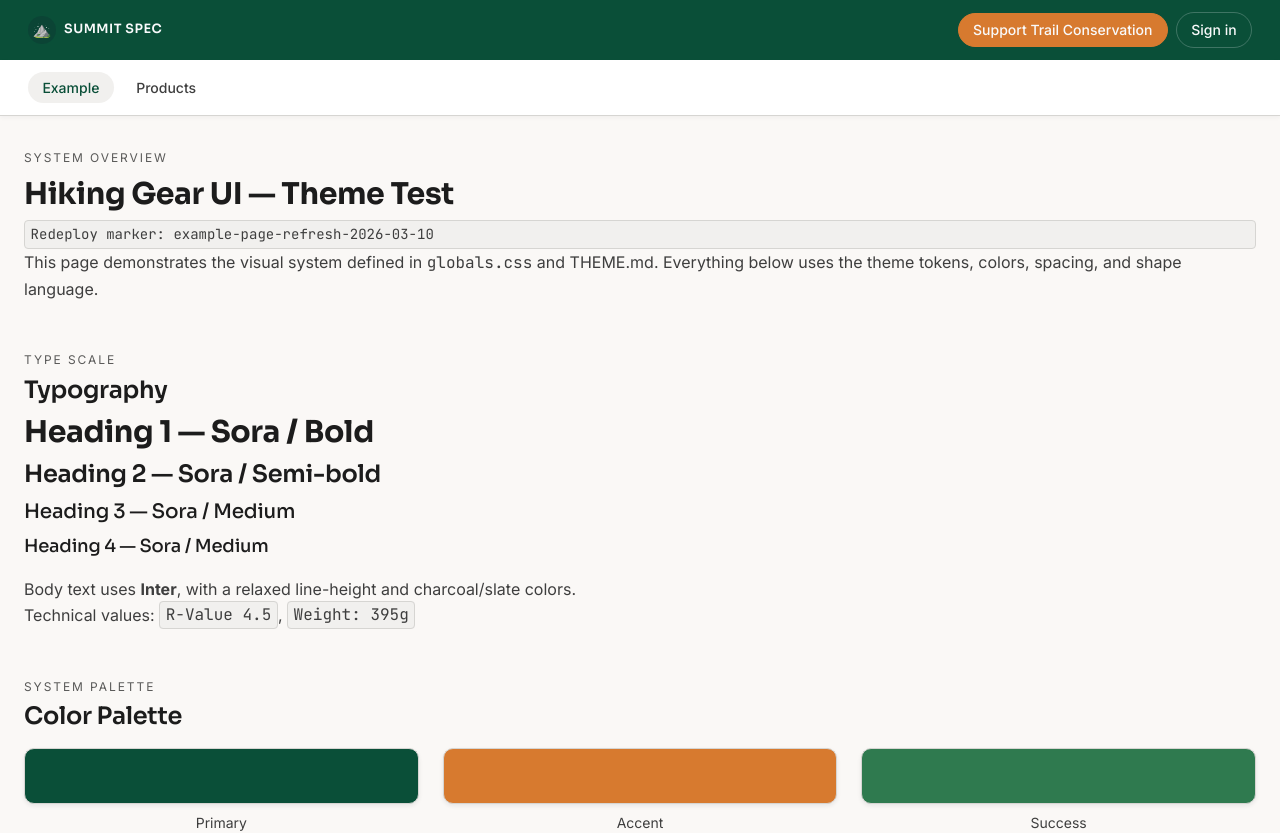
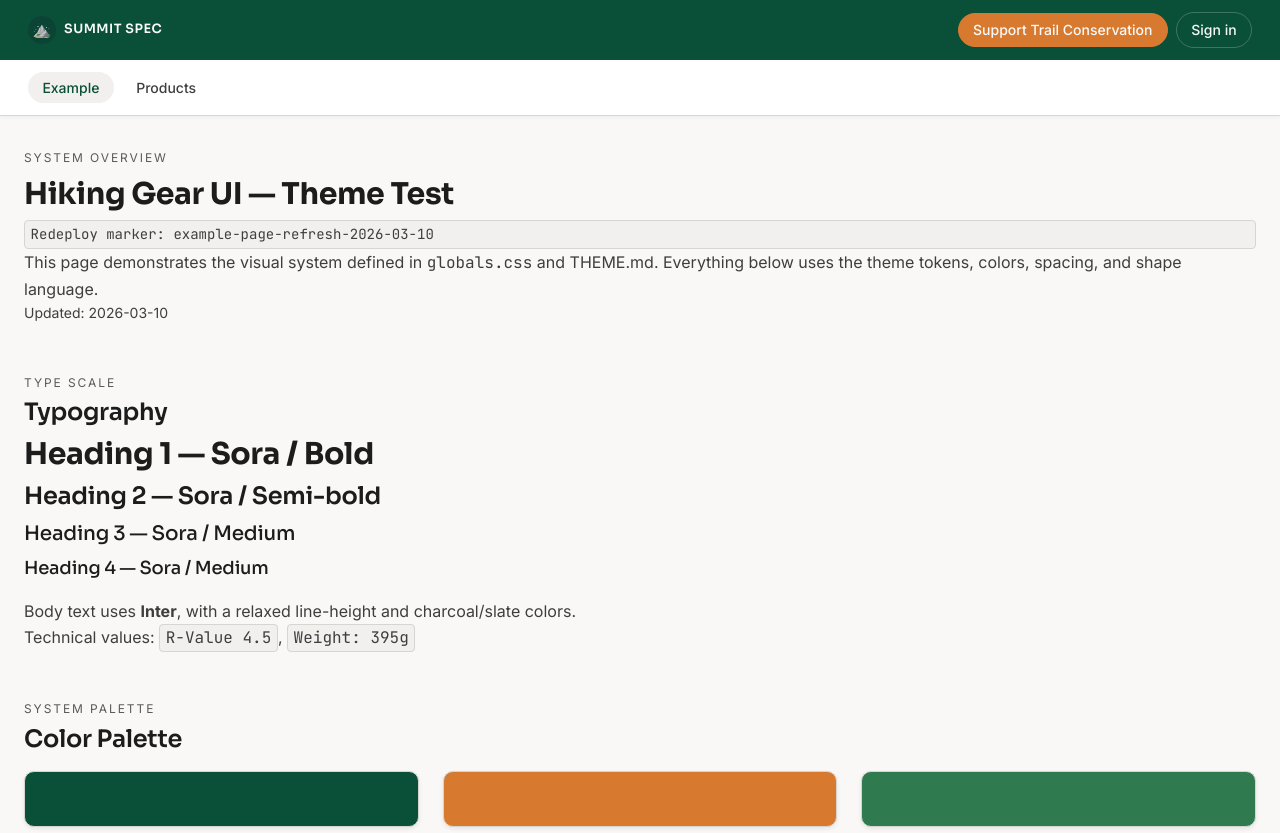
Before and after one commit to simontarrant/summit_spec, a Next.js app in the folder apps/web/: page /example in a window 1280 px wide. Shown: the top 833 px of the page. Built offline with nearby package versions, Linux system fonts and the light colour scheme; no server answers.

Commit message:
cicd: force deploy

```diff
--- a/apps/web/src/app/example/page.tsx
+++ b/apps/web/src/app/example/page.tsx
@@ -18,6 +18,7 @@ export default function Page() {
           This page demonstrates the visual system defined in <code>globals.css</code> and THEME.md.
           Everything below uses the theme tokens, colors, spacing, and shape language.
         </p>
+        <p className="text-sm text-slate">Updated: 2026-03-10</p>
       </section>
 
       {/* Typography test */}
```
